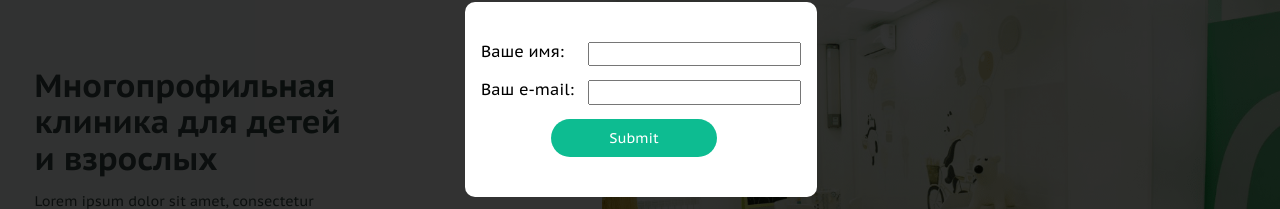
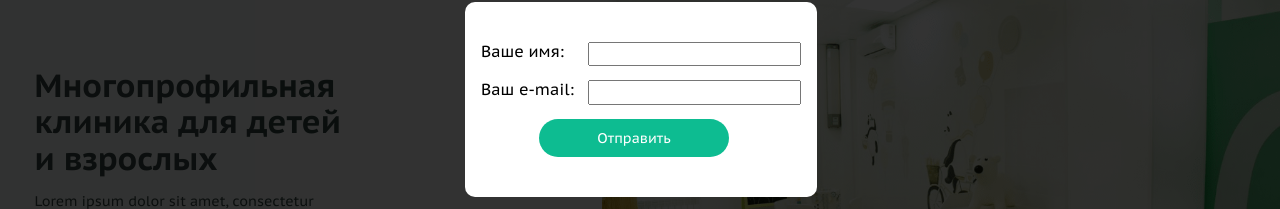
Before and after one commit to SoraEvans/rocket-business_test, a plain HTML site: page index.html in a window 1280 px wide. Both pictures are taken after a click on the button "Записаться на прием". Shown: the part 148-357 px from the top of the page. Drawn offline with Linux system fonts and the light colour scheme; no server answers; a script that the page names is missing.

Commit message:
- Правка кнопки отправки

```diff
--- a/index.html
+++ b/index.html
@@ -37,7 +37,7 @@
         <div>
          <span>Ваш e-mail:</span> <input type="text" name="Email">
         </div>
-        <input type="submit" value="Submit">
+        <input type="submit" value="Отправить">
       </form>
     </div>
   </div>
```
